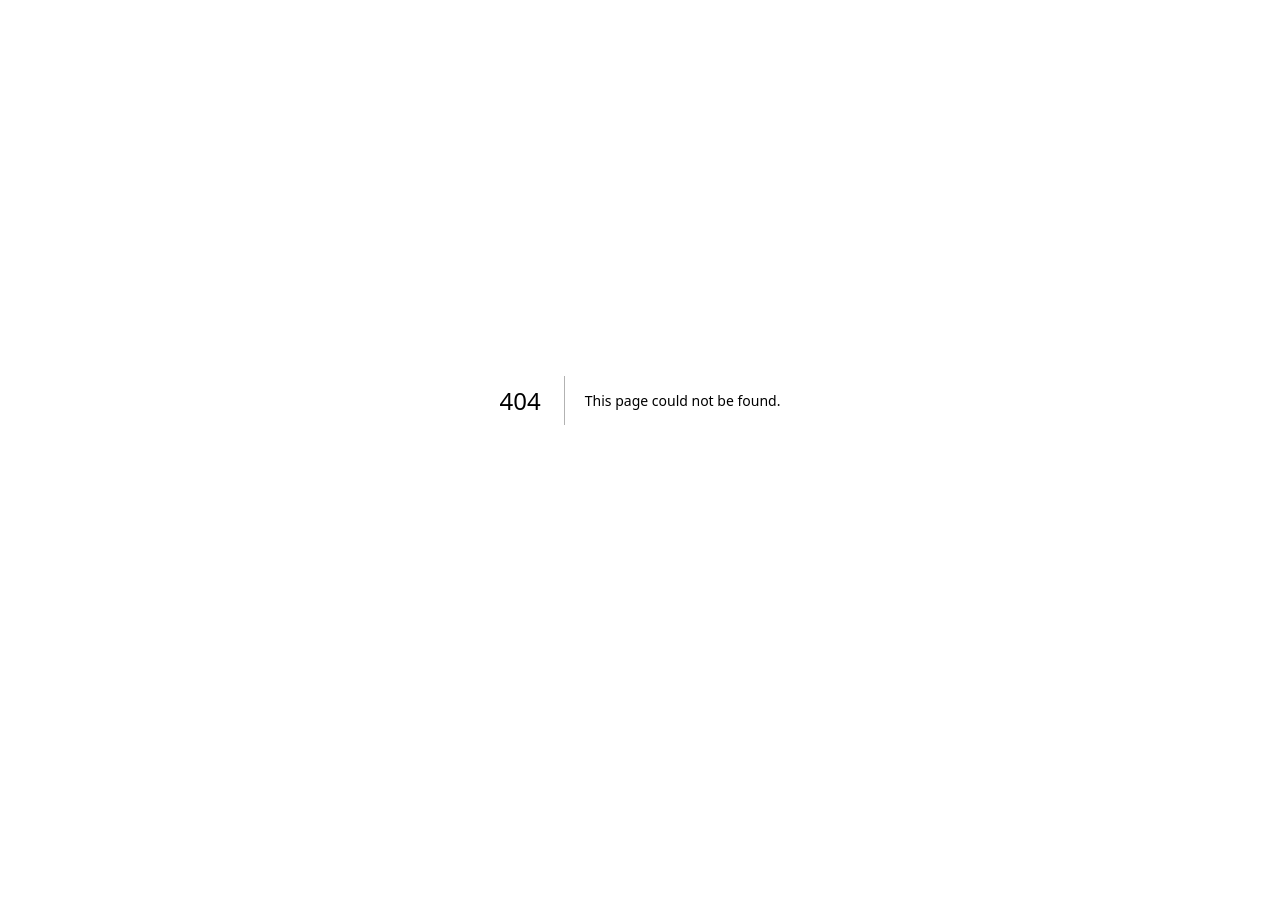
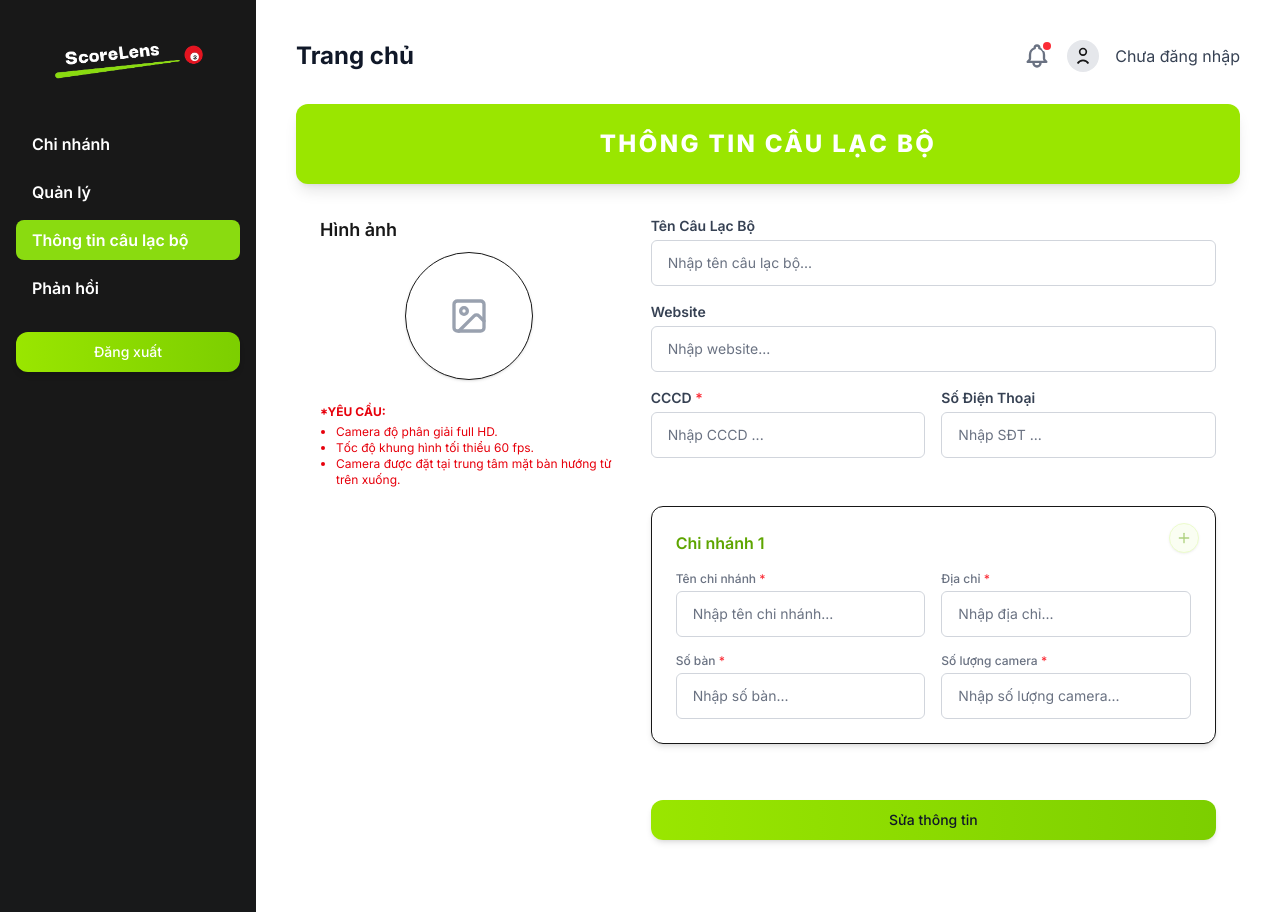
Before and after one commit to trunghoan203/ScoreLens-Frontend, a Next.js app: page /admin/club in a window 1280 px wide. Before the commit this address had no page. Before the commit the page ends 800 px from the top, so only its background shows below. Built offline with nearby package versions, Linux system fonts and the light colour scheme; no server answers.

Commit message:
fix file name

```diff
--- a/src/components/admin/Sidebar.tsx
+++ b/src/components/admin/Sidebar.tsx
@@ -33,12 +33,12 @@ export default function Sidebar() {
   return (
     <aside className="w-64 bg-[#181818] text-white flex flex-col py-8 px-4 min-h-screen sticky top-0 h-screen z-30">
       <div className="flex flex-col items-center mb-10">
-        <ScoreLensLogo href="/admin/clubs" />
+        <ScoreLensLogo href="/admin/branches" />
       </div>
       <nav className="flex-1 space-y-2">
         <Link
-          href="/admin/clubs"
-          className={`block px-4 py-2 rounded-lg font-semibold transition ${pathname?.startsWith('/admin/clubs') ? 'bg-[#8ADB10] text-[#FFFFFF]' : 'hover:bg-lime-100 hover:text-black'}`}
+          href="/admin/branches"
+          className={`block px-4 py-2 rounded-lg font-semibold transition ${pathname?.startsWith('/admin/branches') ? 'bg-[#8ADB10] text-[#FFFFFF]' : 'hover:bg-lime-100 hover:text-black'}`}
         >
           Chi nhánh
         </Link>
@@ -49,8 +49,8 @@ export default function Sidebar() {
           Quản lý
         </Link>
         <Link
-          href="/admin/brand"
-          className={`block px-4 py-2 rounded-lg font-semibold transition ${pathname?.startsWith('/admin/brand') ? 'bg-[#8ADB10] text-[#FFFFFF]' : 'hover:bg-lime-100 hover:text-black'}`}
+          href="/admin/club"
+          className={`block px-4 py-2 rounded-lg font-semibold transition ${pathname?.startsWith('/admin/club') ? 'bg-[#8ADB10] text-[#FFFFFF]' : 'hover:bg-lime-100 hover:text-black'}`}
         >
           Thông tin câu lạc bộ
         </Link>
```
Also changed, not shown: src/app/admin/branches/[branchId]/page.tsx (renamed from src/app/admin/clubs/[clubId]/page.tsx), src/app/admin/branches/add/page.tsx (renamed from src/app/admin/clubs/add/page.tsx), src/app/admin/branches/page.tsx (renamed from src/app/admin/clubs/page.tsx), src/app/admin/club/page.tsx (renamed from src/app/admin/brand/page.tsx).
